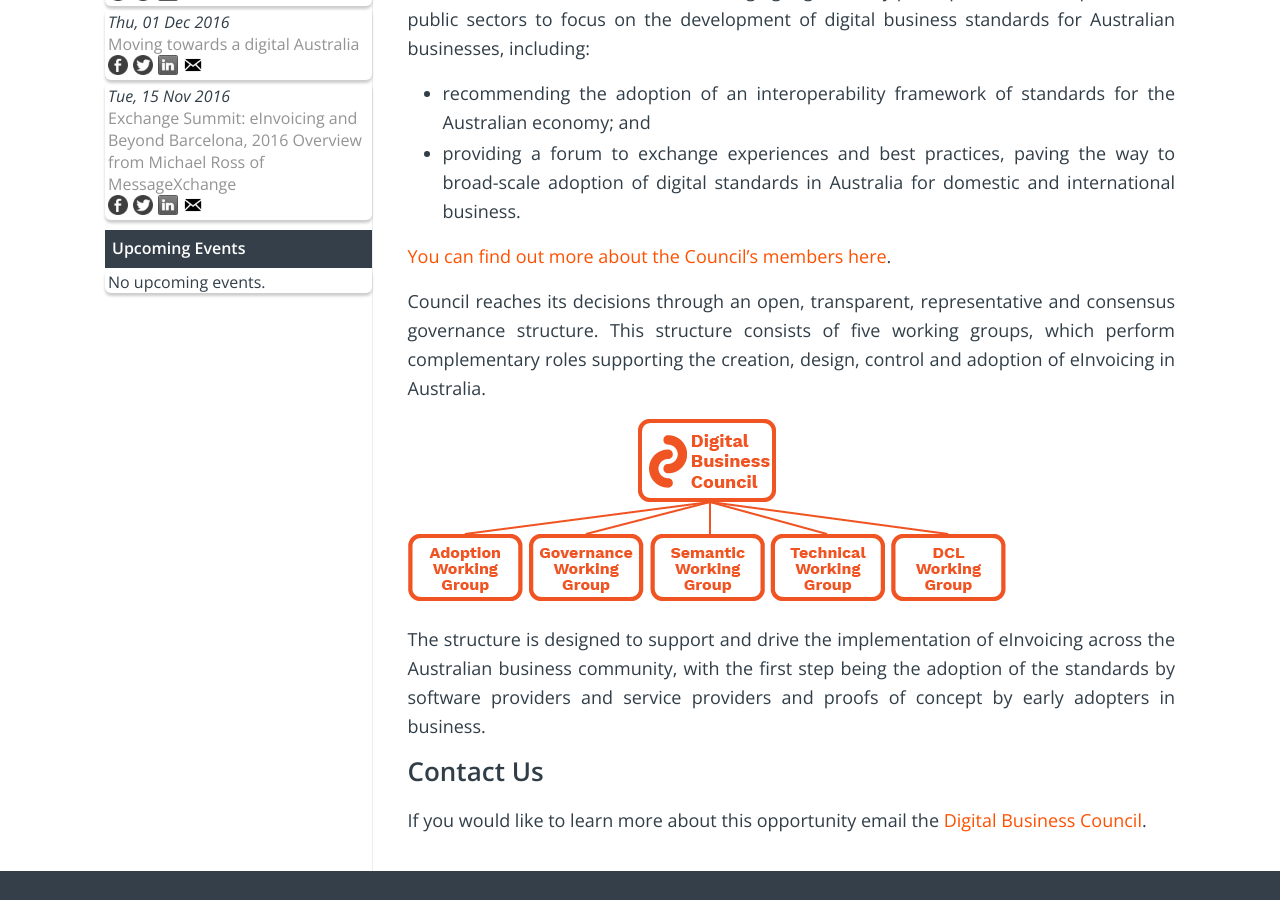
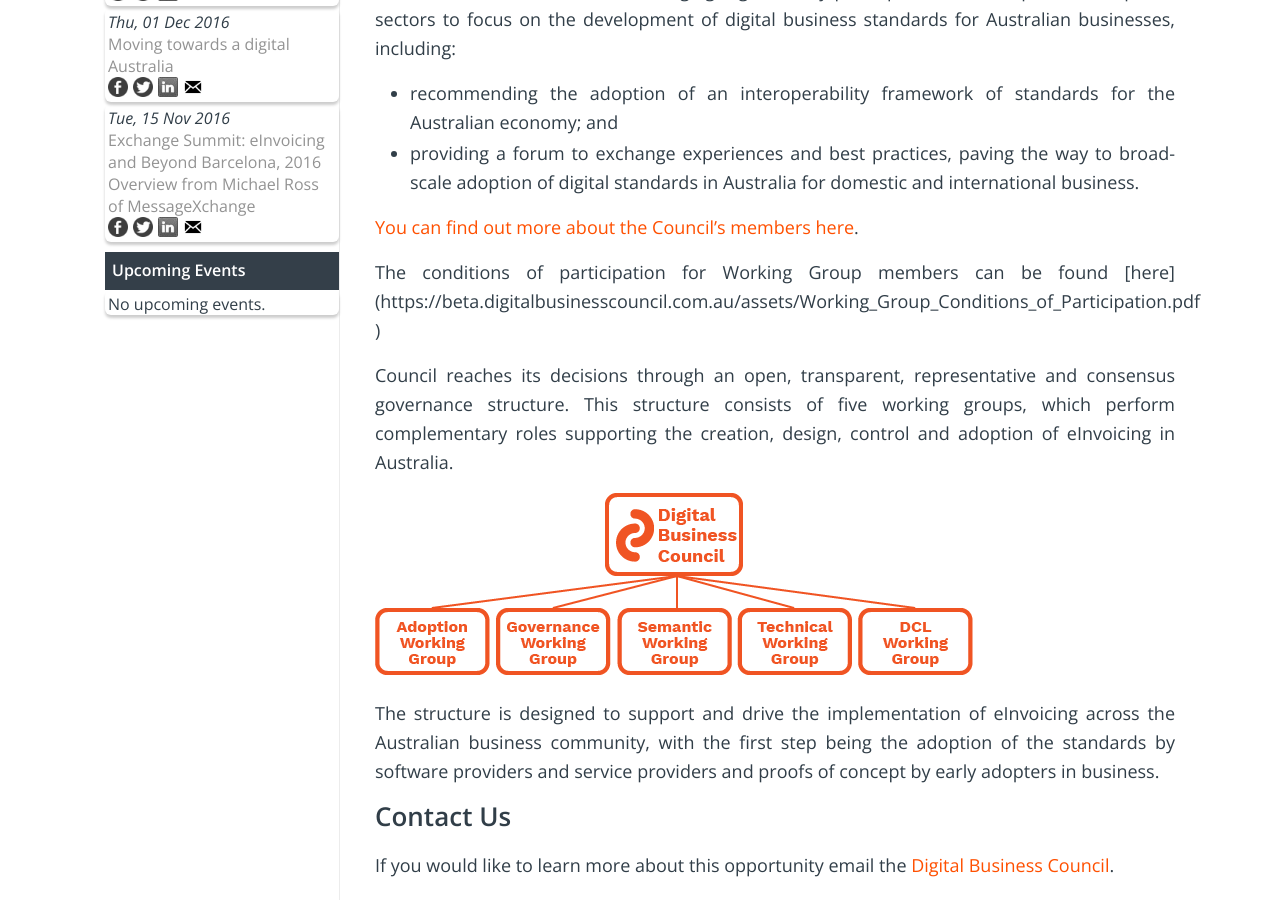
Before and after one commit to Digital-Business-Council/Digital-Business-Council.github.io, a Jekyll site: the page built from pages/about-us/about.md, in a window 1280 px wide and 900 px high, scrolled down 461 px. Built offline with Jekyll 4.4.1, drawn with Linux system fonts in a browser that asks for light colours.

Commit message:
Create link to conditions of participation

```diff
--- a/pages/about-us/about.md
+++ b/pages/about-us/about.md
@@ -13,6 +13,8 @@
 
 [You can find out more about the Council’s members here]({{site.url | absolute}}/council).
 
+The conditions of participation for Working Group members can be found [here] ({{site.url |
+absolute}}/assets/Working_Group_Conditions_of_Participation.pdf )
 
 Council reaches its decisions through an open, transparent, representative and consensus governance structure. This structure consists of five working groups, which perform complementary roles supporting the creation, design, control and adoption of eInvoicing in Australia.
 
```
